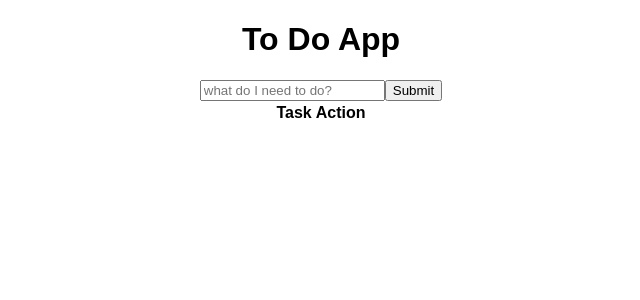
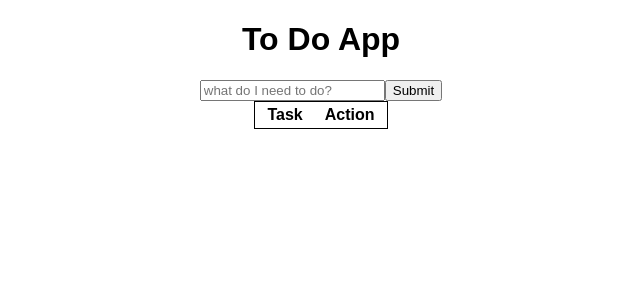
Before and after one commit to brandon-pineda/react-to-do-app, a React (Create React App) app: page / in a window 1280 px wide. Shown: the top 300 px of the page, without its empty margins (319-959 px from the left). Built offline with nearby package versions, Linux system fonts and the light colour scheme.

Commit message:
changed readme

```diff
--- a/src/App.css
+++ b/src/App.css
@@ -4,4 +4,9 @@
 
 .App table {
     margin: auto;
+    border: 1px solid black;
 }
+
+.App table th, td {
+    padding: 2px 10px;
+}
```
Also changed, not shown: 1 other file (tests, documents, lock files or other folders).
